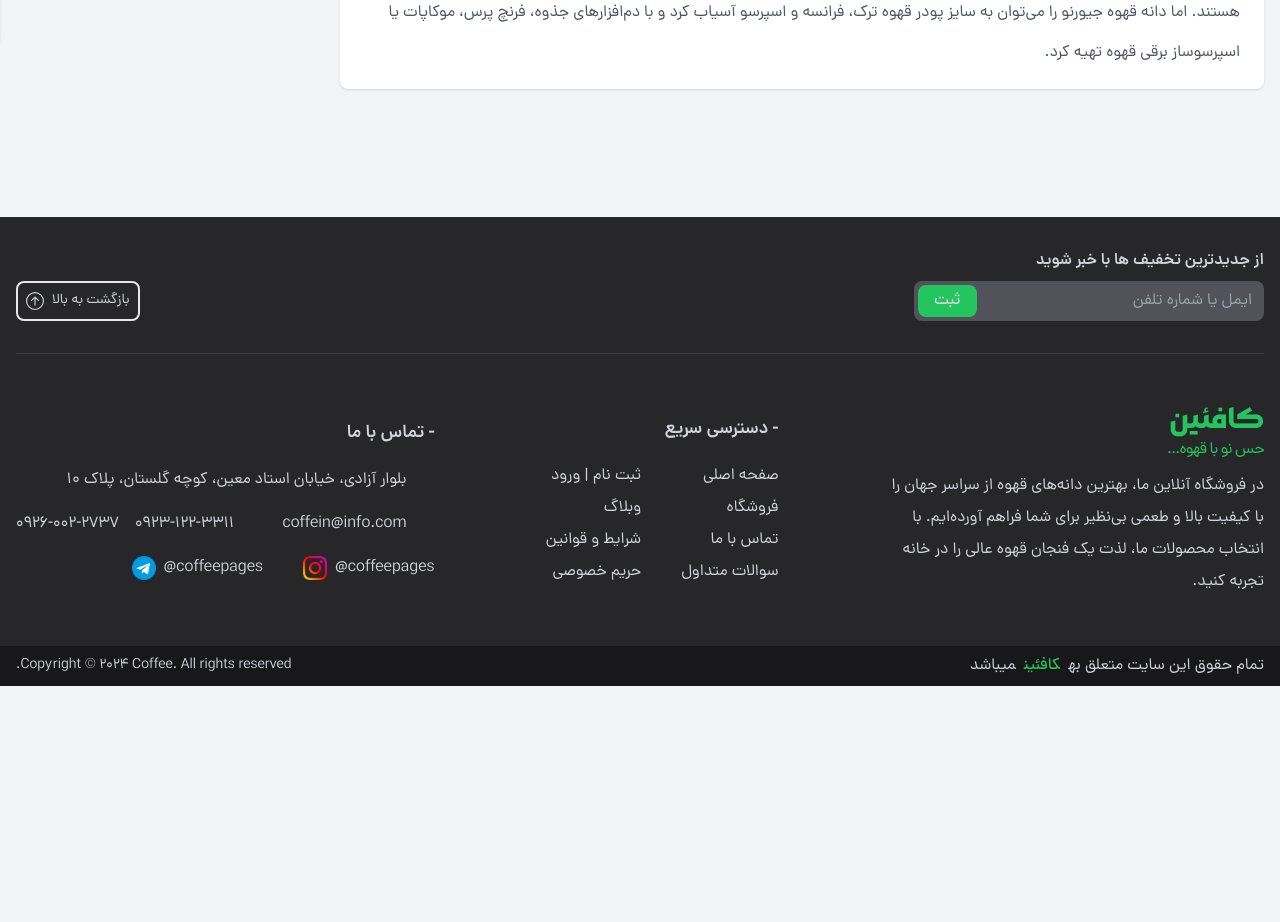
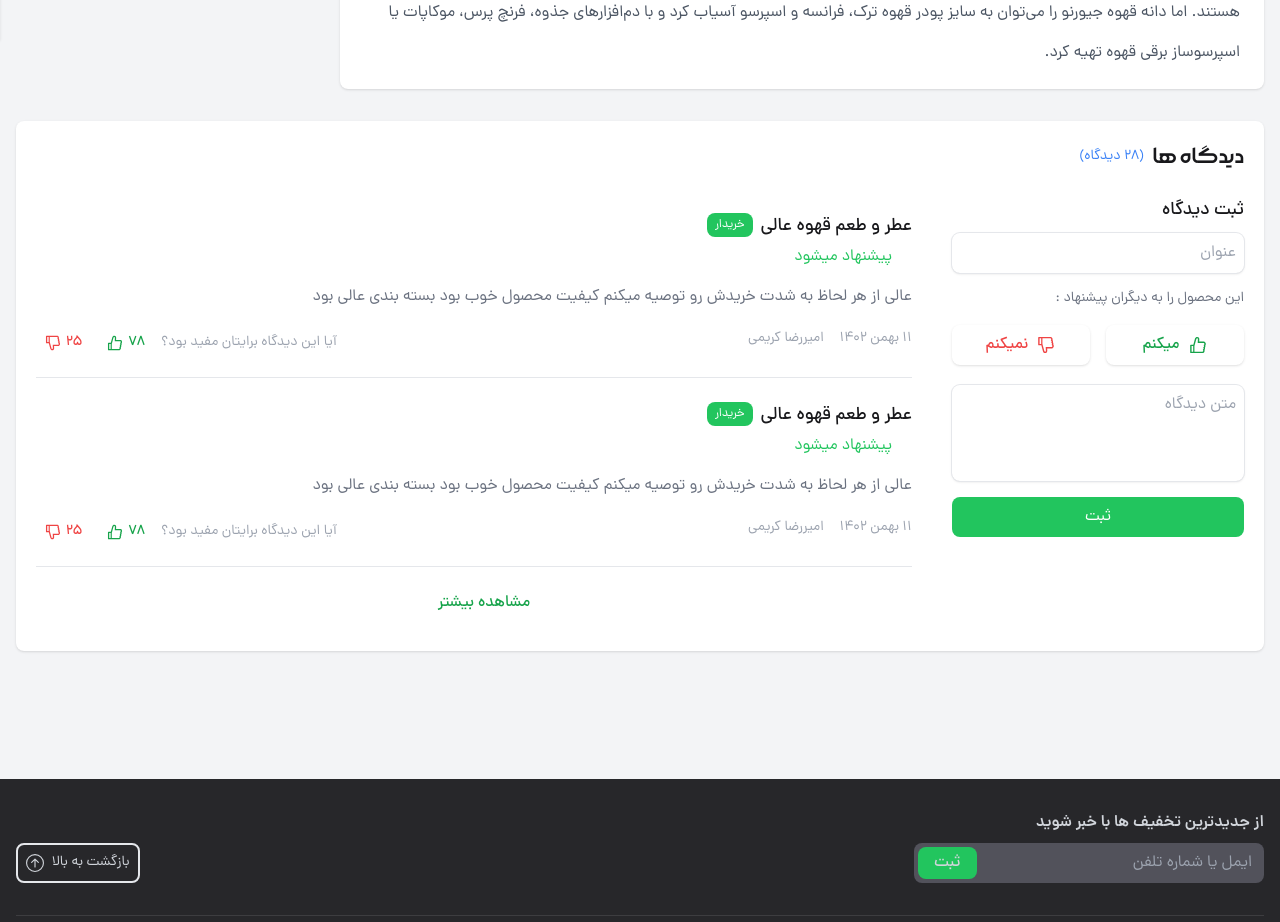
Before and after one commit to emiroow/X-shop-client, a Next.js app: page /product/1 in a window 1280 px wide. Shown: the part 760-1682 px from the top of the page. Before the commit the page ends 1446 px from the top, so only its background shows below. Built offline with nearby package versions, Linux system fonts and the light colour scheme.

Commit message:
push product details

```diff
--- a/src/app/product/[slug]/page.tsx
+++ b/src/app/product/[slug]/page.tsx
@@ -1,7 +1,11 @@
 import Breadcrumbs from "@/components/ui/Breadcrumbs";
+import { AiOutlineDislike, AiOutlineLike } from "react-icons/ai";
+import { CiHeart } from "react-icons/ci";
+import { FaRegStar } from "react-icons/fa";
 import { FiMinus, FiPlus, FiRepeat } from "react-icons/fi";
 import { GoInfo } from "react-icons/go";
 import { HiOutlineTruck } from "react-icons/hi2";
+import { IoShareSocialOutline } from "react-icons/io5";
 import { LuBadgeCheck, LuCalendarRange } from "react-icons/lu";
 
 const Product = () => {
@@ -21,9 +25,7 @@ const Product = () => {
               <div className="flex items-center gap-x-3 mr-2">
                 <div className="tooltip">
                   <button className="rounded-full p-1.5 border-2 border-gray-200 dark:border-white/20">
-                    <svg className="w-5 h-5">
-                      <use href="#share"></use>
-                    </svg>
+                    <IoShareSocialOutline className="text-xl" />
                   </button>
                   <div className="tooltiptext duration-300 transition-all text-xs bg-zinc-700 dark:bg-zinc-500 text-white dark:to-zinc-700 after:border-t-zinc-700 after:dark:border-t-zinc-500">
                     اشتراک گذاری
@@ -31,15 +33,13 @@ const Product = () => {
                 </div>
                 <div className="tooltip ">
                   <button className="rounded-full p-1.5 border-2 border-gray-200 dark:border-white/20">
-                    <svg className="w-5 h-5">
-                      <use href="#heart"></use>
-                    </svg>
+                    <CiHeart className="text-xl" />
                   </button>
                   <div className="tooltiptext duration-300 transition-all text-xs bg-zinc-700 dark:bg-zinc-500 text-white dark:to-zinc-700 after:border-t-zinc-700 after:dark:border-t-zinc-500">
                     افزودن به علاقمندی
                   </div>
                 </div>
-                <div className="tooltip ">
+                {/* <div className="tooltip ">
                   <button className="rounded-full p-1.5 border-2 border-gray-200 dark:border-white/20">
                     <svg className="w-5 h-5">
                       <use href="#arrows-up-down"></use>
@@ -48,7 +48,7 @@ const Product = () => {
                   <div className="tooltiptext duration-300 transition-all text-xs bg-zinc-700 dark:bg-zinc-500 text-white dark:to-zinc-700 after:border-t-zinc-700 after:dark:border-t-zinc-500">
                     مقایسه
                   </div>
-                </div>
+                </div> */}
               </div>
               {/* <!-- SLIDER --> */}
               <div className="swiper mt-2 w-full porduct-details-slider rounded-lg">
@@ -83,9 +83,7 @@ const Product = () => {
                 </div>
                 <div className="flex gap-x-1">
                   <p className="font-DanaMedium mt-0.5">5.0</p>
-                  <svg className="w-5 h-5  text-yellow-400">
-                    <use href="#star"></use>
-                  </svg>
+                  <FaRegStar className="text-xl text-yellow-400" />
                 </div>
               </div>
               <div className="flex gap-x-1 text-gray-400 ">
@@ -192,6 +190,156 @@ const Product = () => {
           </div>
         </div>
       </section>
+
+      {/* <!-- COMMENTS --> */}
+      <section className="w-full rounded-lg bg-white dark:bg-zinc-700 shadow p-5">
+        <div className="flex items-center gap-x-2 mb-6">
+          <h2 className="font-MorabbaMedium text-2xl ">دیدگاه ها</h2>
+          <p className="text-sm text-blue-500">(28 دیدگاه)</p>
+        </div>
+
+        <div className="flex flex-col lg:flex-row items-start gap-10">
+          {/* <!-- SUBMIT COMMENT --> */}
+          <div className="lg:w-1/4 flex flex-col w-full ">
+            <p className="font-DanaMedium text-lg mb-2">ثبت دیدگاه</p>
+            <input type="text" placeholder="عنوان" className="tailwind-input" />
+
+            <p className="text-gray-500 dark:text-white text-sm mb-4">
+              این محصول را به دیگران پیشنهاد :{" "}
+            </p>
+            <div
+              className="grid grid-cols-12 child:col-span-6 gap-4 child:w-full  child:flex child:items-center child:justify-center child:gap-x-2 child:rounded-lg child:shadow child:py-2 mb-5 child:font-DanaMedium child:duration-300
+                        child:transition-all"
+            >
+              <button className="text-green-600 ring-transparent ring-1 focus:ring-green-600 dark:ring-white/20 dark:focus:ring-green-600">
+                <AiOutlineLike className="text-xl" />
+                میکنم
+              </button>
+              <button className="text-red-500 ring-transparent ring-1 focus:ring-[#EF4343] dark:ring-white/20 dark:focus:ring-[#EF4343]">
+                <AiOutlineDislike className="text-xl" />
+                نمیکنم
+              </button>
+            </div>
+            <textarea
+              className="h-24 tailwind-input"
+              placeholder="متن دیدگاه"
+            ></textarea>
+            <button className="rounded-lg p-2 bg-green-500 hover:bg-green-600 text-white transition-all">
+              ثبت
+            </button>
+          </div>
+
+          {/* <!-- ALL COMMENTS --> */}
+          <ul className="lg:w-3/4 flex flex-col gap-y-2 child:w-full  ">
+            {/* <!-- COMMENT ITEMS --> */}
+            <li className="child:flex py-4 border-b border-gray-200 child:border-white/20">
+              {/* <!-- TITLE --> */}
+              <div className="flex items-center gap-x-2">
+                <h2 className="font-DanaMedium text-lg mb-1">
+                  عطر و طعم قهوه عالی{" "}
+                </h2>
+                <span className="px-2 py-1 mb-2 rounded-lg bg-green-500 text-white text-xs">
+                  خریدار
+                </span>
+              </div>
+              {/* <!-- COOMENT TEXT --> */}
+              <div className="flex-col">
+                <h2 className="flex items-center gap-x-1 text-green-500 mb-4">
+                  <svg className="w-4 h-4">
+                    <use href="#hand-up"></use>
+                  </svg>
+                  پیشنهاد میشود
+                </h2>
+                <p className="text-gray-500 dark:text-gray-200 mb-2 line-clamp-2">
+                  عالی از هر لحاظ به شدت خریدش رو توصیه میکنم کیفیت محصول خوب
+                  بود بسته بندی عالی بود
+                </p>
+              </div>
+              {/* <!-- COMMENT FOOTER --> */}
+              <div className="mt-2 lg:mt-0 flex-col lg:flex-row gap-y-2 lg:items-center justify-between">
+                <div className="flex items-center gap-x-4 text-gray-400 text-sm">
+                  <p>11 بهمن 1402</p>
+                  <p>امیررضا کریمی</p>
+                </div>
+                <div className="flex items-center gap-x-2 flex-wrap mt-2">
+                  <p className="text-gray-400 text-sm">
+                    آیا این دیدگاه برایتان مفید بود؟
+                  </p>
+                  <div
+                    className="flex items-center gap-x-2 child:flex child:items-center child:gap-x-1 child:rounded-lg child:p-2 child:font-DanaMedium child:duration-300
+                                child:transition-all child:text-sm"
+                  >
+                    <button className="text-green-600 ring-transparent ring-1 focus:ring-green-600  dark:focus:ring-green-600">
+                      78
+                      <AiOutlineLike className="text-lg" />
+                    </button>
+                    <button className="text-red-500 ring-transparent ring-1 focus:ring-[#EF4343]  dark:focus:ring-[#EF4343]">
+                      25
+                      <AiOutlineDislike className="text-lg" />
+                    </button>
+                  </div>
+                </div>
+              </div>
+            </li>
+            {/* <!-- COMMENT ITEMS --> */}
+            <li className="child:flex py-4 border-b border-gray-200 child:border-white/20">
+              {/* <!-- TITLE --> */}
+              <div className="flex items-center gap-x-2">
+                <h2 className="font-DanaMedium text-lg mb-1">
+                  عطر و طعم قهوه عالی{" "}
+                </h2>
+                <span className="px-2 py-1 mb-2 rounded-lg bg-green-500 text-white text-xs">
+                  خریدار
+                </span>
+              </div>
+              {/* <!-- COOMENT TEXT --> */}
+              <div className="flex-col">
+                <h2 className="flex items-center gap-x-1 text-green-500 mb-4">
+                  <svg className="w-4 h-4">
+                    <use href="#hand-up"></use>
+                  </svg>
+                  پیشنهاد میشود
+                </h2>
+                <p className="text-gray-500 dark:text-gray-200 mb-2 line-clamp-2">
+                  عالی از هر لحاظ به شدت خریدش رو توصیه میکنم کیفیت محصول خوب
+                  بود بسته بندی عالی بود
+                </p>
+              </div>
+              {/* <!-- COMMENT FOOTER --> */}
+              <div className="mt-2 lg:mt-0 flex-col lg:flex-row gap-y-2 lg:items-center justify-between">
+                <div className="flex items-center gap-x-4 text-gray-400 text-sm">
+                  <p>11 بهمن 1402</p>
+                  <p>امیررضا کریمی</p>
+                </div>
+                <div className="flex items-center gap-x-2 flex-wrap mt-2">
+                  <p className="text-gray-400 text-sm">
+                    آیا این دیدگاه برایتان مفید بود؟
+                  </p>
+                  <div
+                    className="flex items-center gap-x-2 child:flex child:items-center child:gap-x-1 child:rounded-lg child:p-2 child:font-DanaMedium child:duration-300
+                                child:transition-all child:text-sm"
+                  >
+                    <button className="text-green-600 ring-transparent ring-1 focus:ring-green-600  dark:focus:ring-green-600">
+                      78
+                      <AiOutlineLike className="text-lg" />
+                    </button>
+                    <button className="text-red-500 ring-transparent ring-1 focus:ring-[#EF4343]  dark:focus:ring-[#EF4343]">
+                      25
+                      <AiOutlineDislike className="text-lg" />
+                    </button>
+                  </div>
+                </div>
+              </div>
+            </li>
+            <button className="more-comment-btn w-full flex items-center justify-center gap-x-1 my-4 text-green-600 font-DanaMedium">
+              <p className="more-comment-text">مشاهده بیشتر</p>
+              <svg className="w-4 h-4 more-comment-icon">
+                <use href="#chevron-down"></use>
+              </svg>
+            </button>
+          </ul>
+        </div>
+      </section>
     </div>
   );
 };
```
